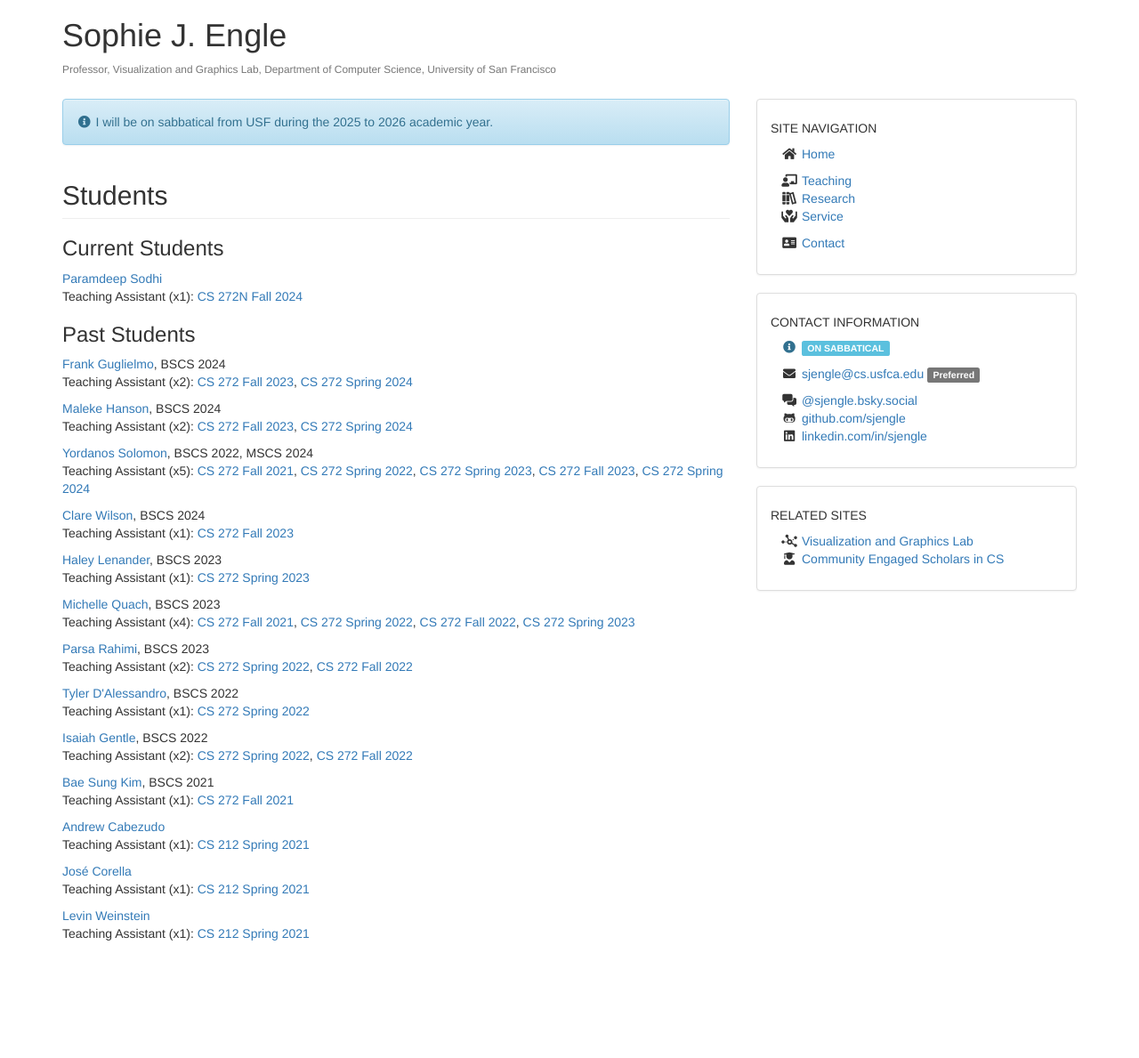
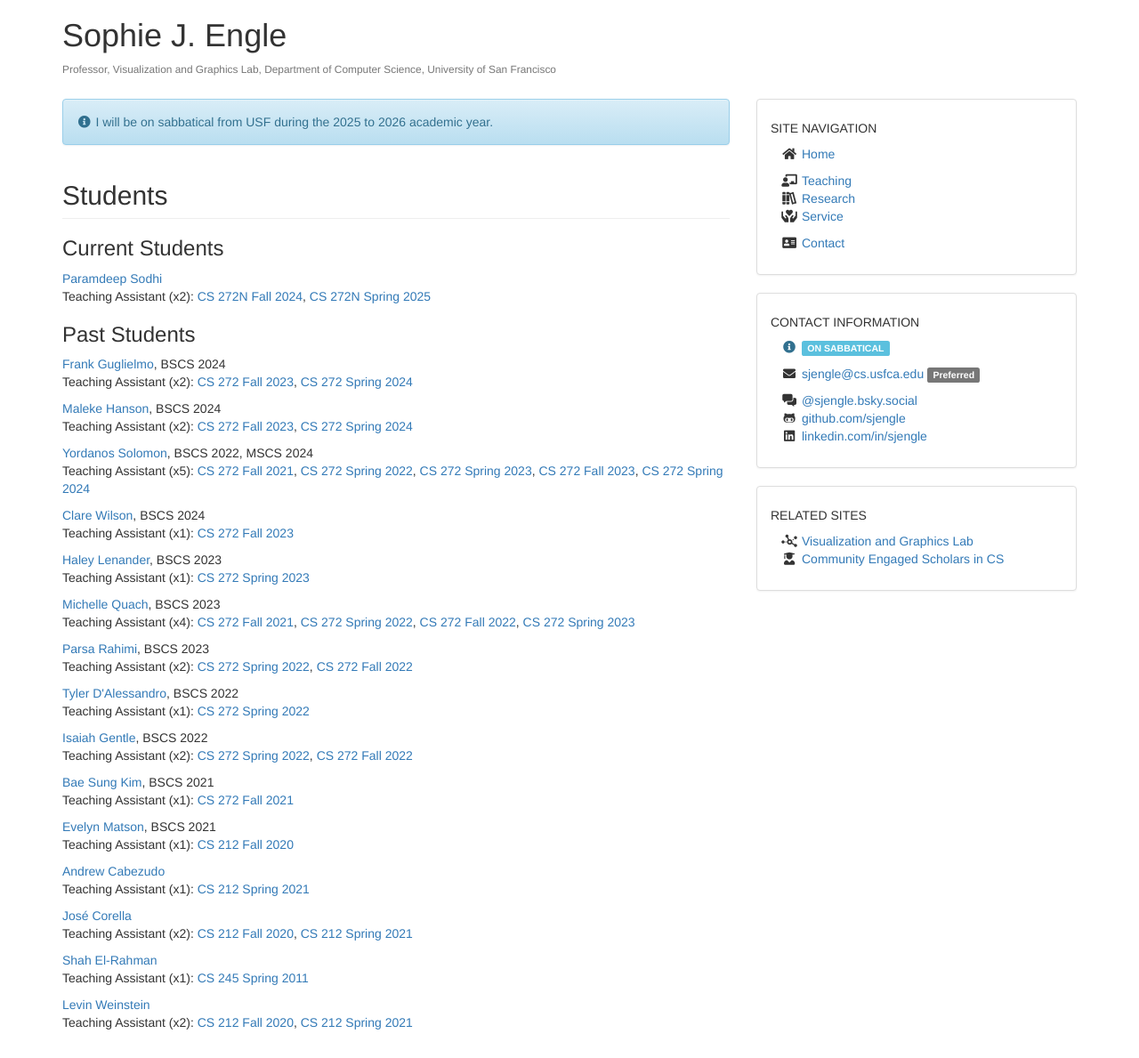
Before and after one commit to sjengle/sjengle.github.io, a Jekyll site: the page built from students.html, in a window 1280 px wide. Shown: the whole page at 89% size. Built offline with Jekyll 4.4.1, drawn with Linux system fonts in a browser that asks for light colours; before the commit the page ends 1089 px from its top, so only the background shows below that.

Commit message:
Adding students

```diff
--- a/_data/students.yaml
+++ b/_data/students.yaml
@@ -1,3 +1,23 @@
+# TODO: CS 212/272 Spring 2020 and earlier
+# CS 107
+# CS 110
+# CS 186
+# CS 245 DONE
+# CS 286 DONE
+# CS 326
+# CS 360
+# CS 384
+# CS 490
+# CS 560
+# CS 690
+# CS 694
+# CS 695 DONE
+# MSAN 501
+# MSAN 622
+
+# Add LinkedIn and graduated dates
+# Add Research Assistants
+
 - first: 'Paramdeep'
   last: 'Sodhi'
   linkedin: 'https://www.linkedin.com/in/parsodhi/'
@@ -5,6 +25,7 @@
   current: true
   teaching:
     - course: 'CS212-2024-08'
+    - course: 'CS212-2025-01'
 
 - first: 'Frank'
   last: 'Guglielmo'
@@ -104,6 +125,7 @@
   degree: 'BSCS'
   teaching:
     - course: 'CS212-2021-01a'
+    - course: 'CS212-2020-08a'
 
 - first: 'Levin'
   last: 'Weinstein'
@@ -112,6 +134,7 @@
   degree: 'BSCS'
   teaching:
     - course: 'CS212-2021-01a'
+    - course: 'CS212-2020-08a'
 
 - first: 'Andrew'
   last: 'Cabezudo'
@@ -120,6 +143,22 @@
   degree: 'BSCS'
   teaching:
     - course: 'CS212-2021-01a'
+
+- first: 'Evelyn'
+  last: 'Matson'
+  linkedin: 'https://www.linkedin.com/in/evelyn-matson-a19a3716a/'
+  graduated: 2021-05-01
+  degree: 'BSCS'
+  teaching:
+    - course: 'CS212-2020-08a'
+
+- first: 'Shah'
+  last: 'El-Rahman'
+  linkedin: ''
+  graduated:
+  degree: 'BSCS'
+  teaching:
+    - course: 'CS245-2011-01'
 
 # - first: ''
 #   last: ''
@@ -208,19 +247,3 @@
 #   degree: 'BSCS'
 #   teaching:
 #     - course: ''
-
-# - first: ''
-#   last: ''
-#   linkedin: ''
-#   graduated:
-#   degree: 'BSCS'
-#   teaching:
-#     - course: ''
-
-# - first: ''
-#   last: ''
-#   linkedin: ''
-#   graduated:
-#   degree: 'BSCS'
-#   teaching:
-#     - course: ''
--- a/_data/teaching.yaml
+++ b/_data/teaching.yaml
@@ -436,7 +436,7 @@
   name: 'Software Development'
   code: 'CS 212-02'
   term: 'Fall'
-  year: '2019'
+  year: '2020'
   sort: 'CS212-2020-08b'
   link: 'https://usf-cs212-fall2020.github.io/'
 # SPRING 2021
@@ -512,6 +512,7 @@
   sort: 'CS286-2022-08'
   term: 'Fall'
   year: '2022'
+  link: 'https://usfca.instructure.com/courses/1610207'
 # SPRING 2023
 - id: 'CS 272'
   name: 'Software Development'
```
